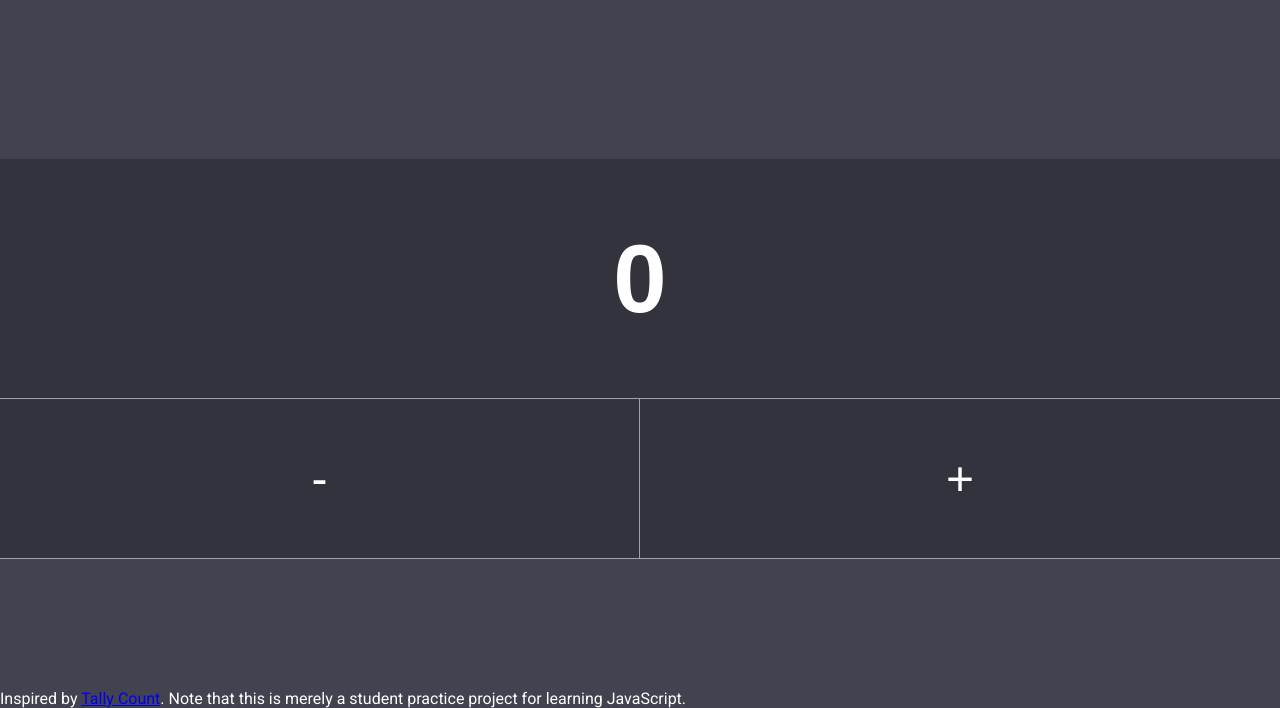
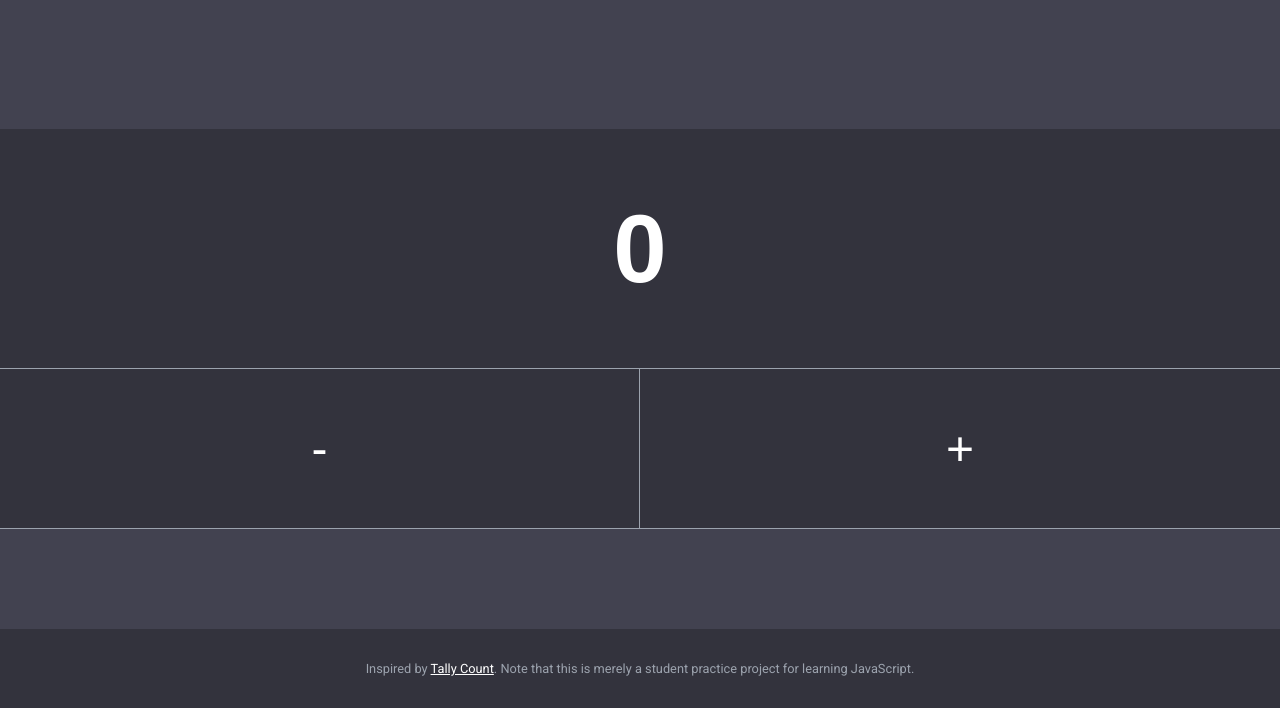
Before and after one commit to katlegomaphango/IWA-1, a plain HTML site: page index.html in a window 1280 px wide. Shown: the part 92-800 px from the top of the page. Drawn offline with Linux system fonts and the light colour scheme.

Commit message:
Styled the footer

```diff
--- a/styles.css
+++ b/styles.css
@@ -82,3 +82,17 @@ body {
 .counter__button_first {
     border-right: 1px solid var(--color-light-grey);
 }
+
+/* footer */
+.footer {
+    background: var(--color-dark-grey);
+    color: var(--color-light-grey);
+    padding: 2rem;
+    font-size: 0.8rem;
+    text-align: center;
+}
+
+
+.footer__link {
+    color: var(--color-white);
+}
```
